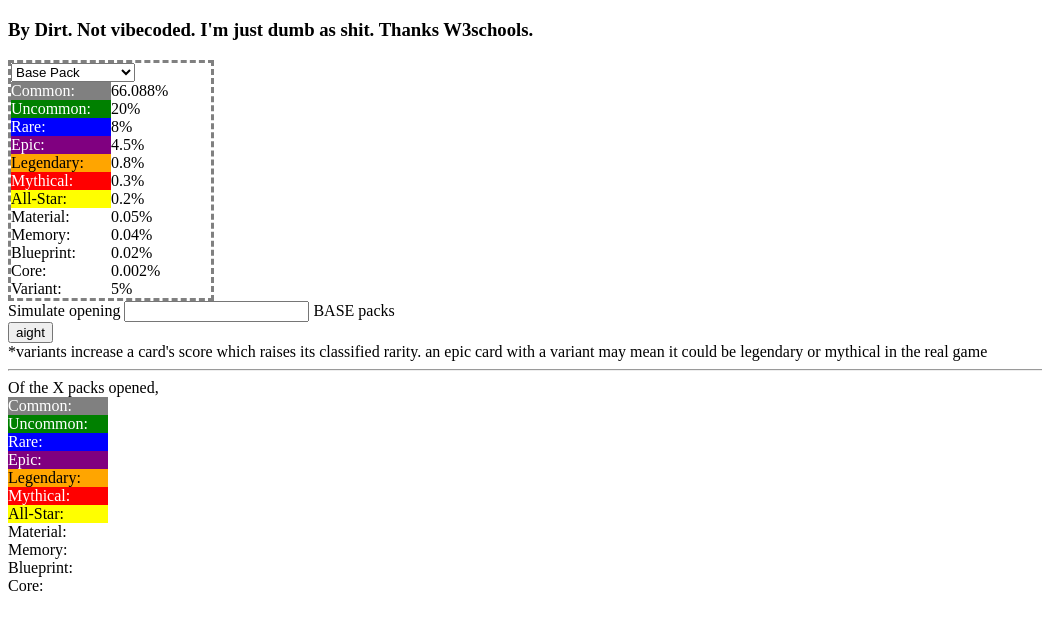
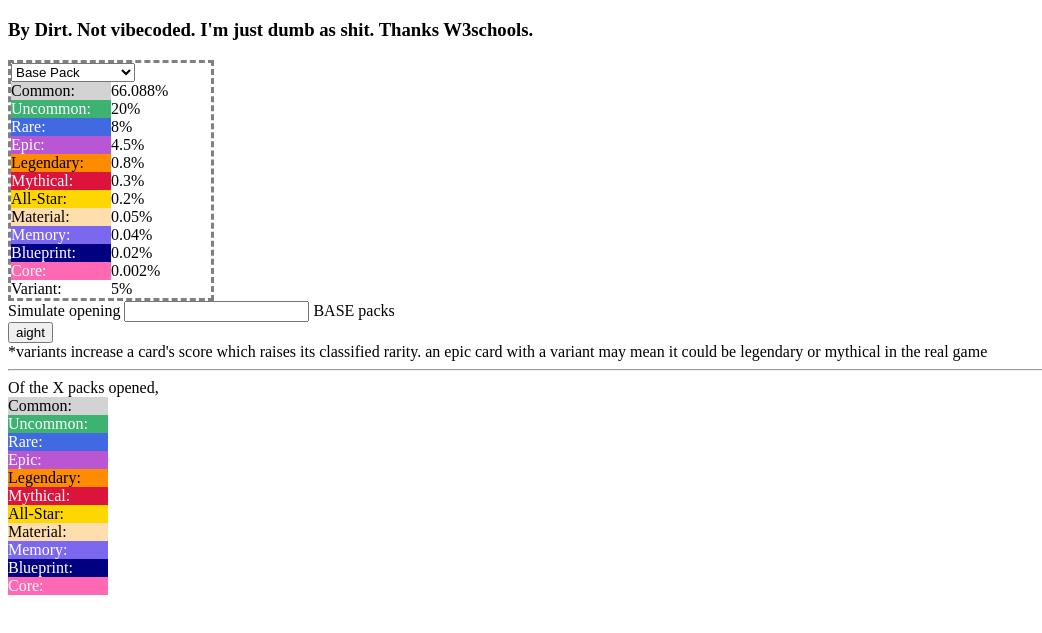
Before and after one commit to thanosfromfortnite/thanosfromfortnite.github.io, a plain HTML site: page index.html in a window 1280 px wide. Shown: the part 61-694 px from the top of the page, without its empty margins (0-1042 px from the left). Drawn offline with Linux system fonts and the light colour scheme.

Commit message:
prettier

```diff
--- a/index.html
+++ b/index.html
@@ -129,6 +129,48 @@
 				width: 100px;
 				float: left;
 			}
+
+			.common {
+				background-color: lightgray;
+
+			}
+			.uncommon {
+				background-color: mediumseagreen;
+				color: white;
+			}
+			.rare {
+				background-color: royalblue;
+				color: white;
+			}
+			.epic {
+				background-color: mediumorchid;
+				color: white;
+			}
+			.legendary {
+				background-color: darkorange;
+			}
+			.mythical {
+				background-color: crimson;
+				color: white;
+			}
+			.allstar {
+				background-color: gold;
+			}
+			.material {
+				background-color: navajowhite;
+			}
+			.memory {
+				background-color: mediumslateblue;
+				color: white;
+			}
+			.blueprint {
+				background-color: navy;
+				color: white;
+			}
+			.core {
+				background-color: hotpink;
+				color: white;
+			}
 		</style>
 	</head>
 
@@ -149,18 +191,18 @@
 			</div>
 			<div class="row">
 				<div class="column">
-					<div style="background-color: gray; color: white">Common:</div>
-					<div style="background-color: green; color: white">Uncommon:</div>
-					<div style="background-color: blue; color: white">Rare:</div>
-					<div style="background-color: purple; color: white">Epic:</div>
-					<div style="background-color: orange">Legendary:</div>
-					<div style="background-color: red; color: white">Mythical:</div>
-					<div style="background-color: yellow">All-Star:</div>
-					<div>Material:</div>
-					<div>Memory:</div>
-					<div>Blueprint:</div>
-					<div>Core:</div>
-					<div>Variant:</div>
+					<div class="common">Common:</div>
+					<div class="uncommon">Uncommon:</div>
+					<div class="rare">Rare:</div>
+					<div class="epic">Epic:</div>
+					<div class="legendary">Legendary:</div>
+					<div class="mythical">Mythical:</div>
+					<div class="allstar">All-Star:</div>
+					<div class="material">Material:</div>
+					<div class="memory">Memory:</div>
+					<div class="blueprint">Blueprint:</div>
+					<div class="core">Core:</div>
+					<div class="variant">Variant:</div>
 				</div>
 				<div id="odds" class="column" style="white-space: pre-line">66.088%
 					20%
@@ -195,17 +237,17 @@
 		<div>
 			<div class="row">
 				<div class="column">
-					<div style="background-color: gray; color: white">Common:</div>
-					<div style="background-color: green; color: white">Uncommon:</div>
-					<div style="background-color: blue; color: white">Rare:</div>
-					<div style="background-color: purple; color: white">Epic:</div>
-					<div style="background-color: orange">Legendary:</div>
-					<div style="background-color: red; color: white">Mythical:</div>
-					<div style="background-color: yellow">All-Star:</div>
-					<div>Material:</div>
-					<div>Memory:</div>
-					<div>Blueprint:</div>
-					<div>Core:</div>
+					<div class="common">Common:</div>
+					<div class="uncommon">Uncommon:</div>
+					<div class="rare">Rare:</div>
+					<div class="epic">Epic:</div>
+					<div class="legendary">Legendary:</div>
+					<div class="mythical">Mythical:</div>
+					<div class="allstar">All-Star:</div>
+					<div class="material">Material:</div>
+					<div class="memory">Memory:</div>
+					<div class="blueprint">Blueprint:</div>
+					<div class="core">Core:</div>
 				</div>
 				<div id="results" class="column" style="width: fit-content; white-space: pre-line" >
 
```
